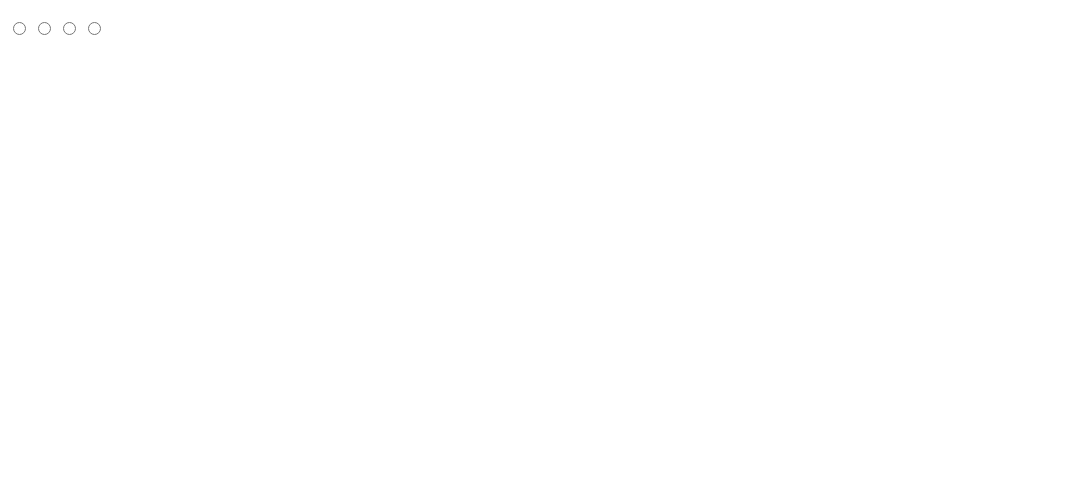
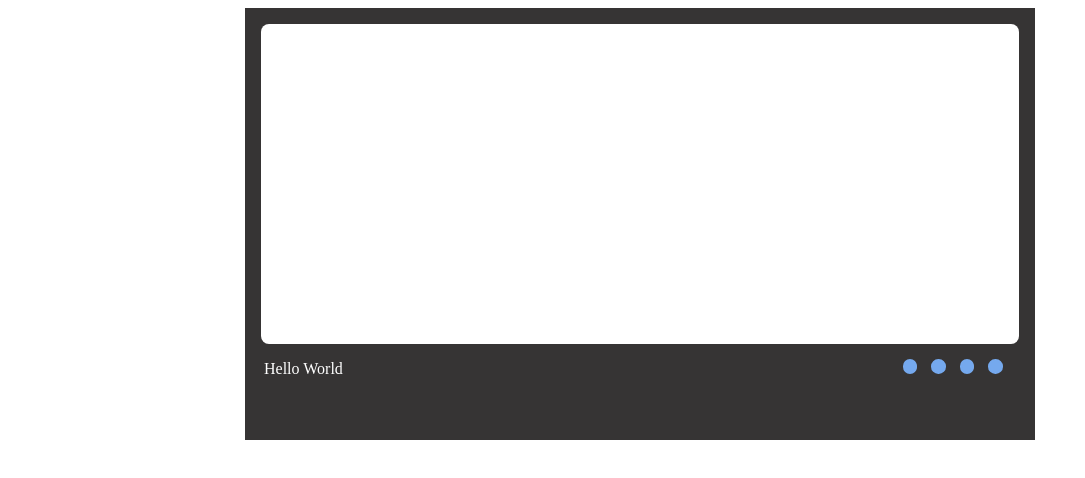
Before and after one commit to TanushaVeraksa/cssMemSlider, a plain HTML site: page cssMemSlider/index.html in a window 1280 px wide. Shown: the whole page, without its empty margins (0-1085 px from the left). Drawn offline with Linux system fonts and the light colour scheme.

Commit message:
feat: create style (May 16, 2022 22:02 PM)

```diff
--- a/cssMemSlider/index.html
+++ b/cssMemSlider/index.html
@@ -12,12 +12,12 @@
     <div class="container">
         <div class="content"></div>
         <div class="text-content">
-            <h3></h3>
+            <p>Hello World</p>
             <div class="slider">
-                <label><input type="radio" name="slider" value="1"></label>
-                <label><input type="radio" name="slider" value="2"></label>
-                <label><input type="radio" name="slider" value="3"></label>
-                <label><input type="radio" name="slider" value="4"></label>
+                <div class="label"><input class="custom" type="radio" name="slider" value="1"></div>
+                <div class="label"><input class="custom" type="radio" name="slider" value="2"></div>
+                <div class="label"><input class="custom" type="radio" name="slider" value="3"></div>
+                <div class="label"><input class="custom" type="radio" name="slider" value="4"></div>
             </div>
         </div>
     </div>
--- a/cssMemSlider/style.css
+++ b/cssMemSlider/style.css
@@ -0,0 +1,69 @@
+.container {
+    width: 60%;
+    height: 25em;
+    background-color: rgb(54, 52, 52);
+    margin: auto;
+    padding: 1em;
+}
+
+.custom::before {
+    content: '';
+    display: inline-block;
+    width: 0.8em;
+    height: 0.8em;
+    border: 0.2em solid rgb(117, 169, 238);
+    border-radius: 50%;
+    flex-shrink: 0;
+    flex-grow: 0;
+    margin-left: -0.2em;
+    margin-top: -0.3em;
+    background-color: rgb(117, 169, 238);
+}
+
+    .label {
+    width: 25%;
+}
+
+.slider {
+    display: flex;
+    width: 15%;
+}
+
+p {
+    color: white;
+    font-size: 1em;
+    font-weight: lighter;
+    padding-left: 0.2em;
+}
+
+.custom:checked::before {
+    background-color: rgb(54, 52, 52);
+    cursor:pointer;
+}
+
+.custom:not(:disabled):not(:checked):hover::before {
+    background-color: white;
+    border-color: white;
+    cursor: pointer;
+  }
+
+.custom {
+    margin: 0;
+    width: 50%;
+    height: 50%;
+    background-color: rgb(54, 52, 52);
+}
+
+.content {
+    width: 100%;
+    height: 20em;
+    margin: auto;
+    background-color: white;
+    border-radius: 0.5em;
+}
+
+.text-content {
+    display: flex;
+    align-items: center;
+    justify-content: space-between;
+}
```
Also changed, not shown: cssMemSlider/img/1271090010_6.jpg (added), cssMemSlider/img/dicaprio.jpg (added), cssMemSlider/img/robert.jpg (added), cssMemSlider/img/scale_1200 (1).webp (added), cssMemSlider/img/scale_1200.webp (added), cssMemSlider/img/seal.jpg (added), 2 other files.
